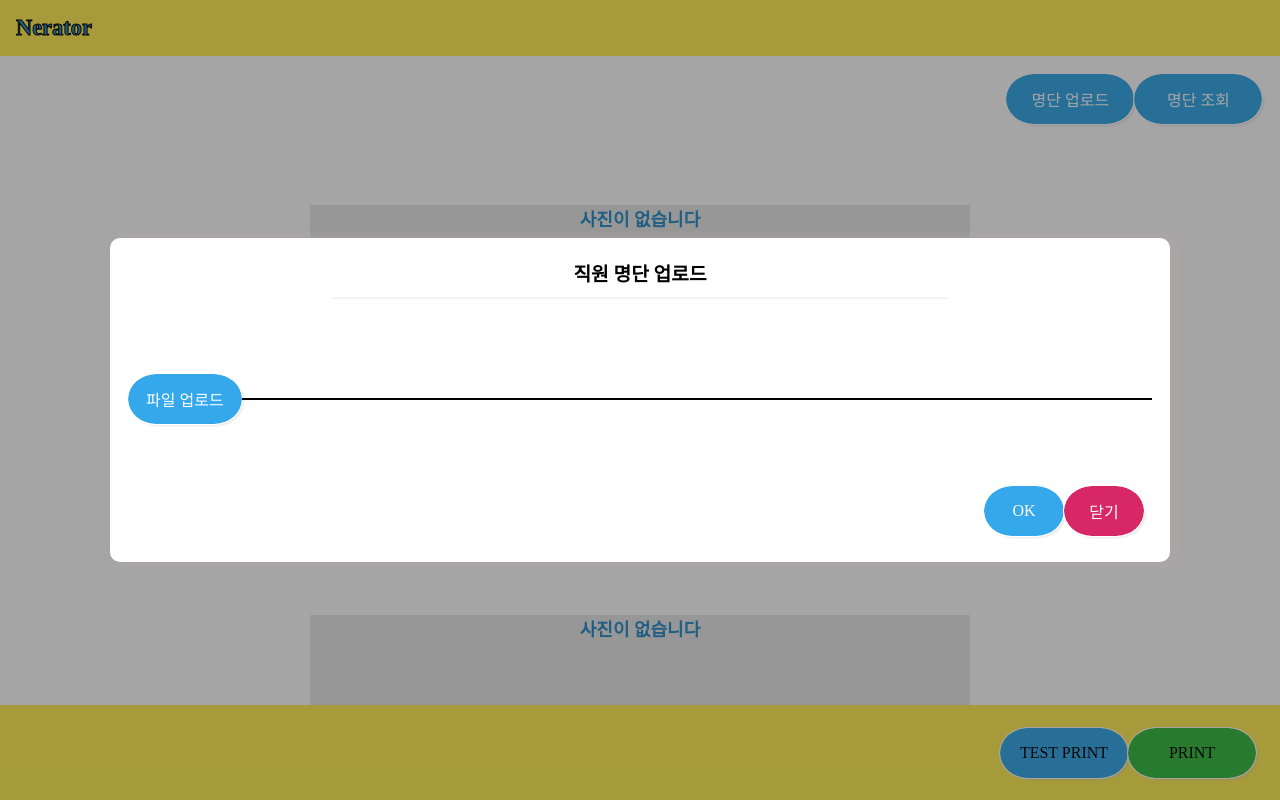
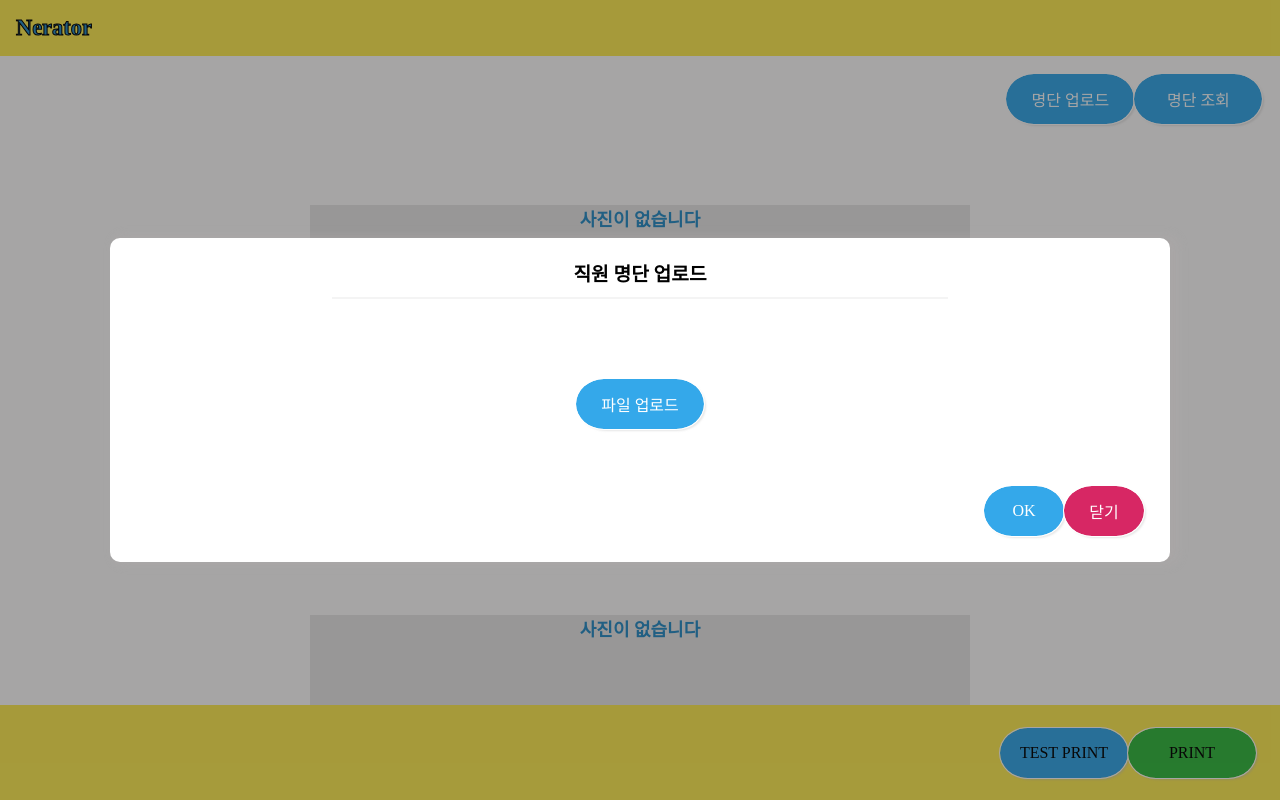
Before and after one commit to seojooLee/Nerator, a React (Create React App) app in the folder nerator/: page / in a window 1280 px wide. Both pictures are taken after a click on the element "명단 업로드". Shown: the top 800 px of the page. Built offline with nearby package versions, Linux system fonts and the light colour scheme.

Commit message:
앞면에는 드래그앤 드랍 안되던 오류 수정

```diff
--- a/nerator/src/layout/Contents.js
+++ b/nerator/src/layout/Contents.js
@@ -158,7 +158,21 @@ const Contents = ({ filesInfo = [], addNameTag, setLocation, locList }) => {
 
   const uploadContents = useCallback(() => {
     return (
-      <>
+      <PopUpContainer>
+        <TABLE>
+          {Object.keys(excelData).length > 0 &&
+            excelData["result"].map((item, idx) => {
+              return (
+                <TR>
+                  {item.map((it, ins) => {
+                    return <TD>{it}</TD>;
+                  })}
+                </TR>
+              );
+            })}
+        </TABLE>
+
+        <PopUpButtonContainer>
           <FileUpload
             id={"list"}
             text={"파일 업로드"}
@@ -174,20 +188,8 @@ const Contents = ({ filesInfo = [], addNameTag, setLocation, locList }) => {
           ) : (
             ""
           )}
-
-        <TABLE>
-          {Object.keys(excelData).length > 0 &&
-            excelData["result"].map((item, idx) => {
-              return (
-                <TR>
-                  {item.map((it, ins) => {
-                    return <TD>{it}</TD>;
-                  })}
-                </TR>
-              );
-            })}
-        </TABLE>
-      </>
+        </PopUpButtonContainer>
+      </PopUpContainer>
     );
   }, [excelData, filesInfo]);
 
@@ -226,9 +228,13 @@ const Contents = ({ filesInfo = [], addNameTag, setLocation, locList }) => {
 
   const handleDeleteItems = (e) => {
     let key = e.target.getAttribute("data-key");
-    console.log(key);
-    console.log(item2);
+    let key2 = e.currentTarget.parentNode.getAttribute("data-position");
+    console.log(key2);
+    if (key2 === "1") {
+      setItem1(item1.filter((e) => e.key !== Number(key)));
+    } else {
       setItem2(item2.filter((e) => e.key !== Number(key)));
+    }
   };
 
   const [isDragOver1, setIsDragOver1] = useState(false);
@@ -239,11 +245,13 @@ const Contents = ({ filesInfo = [], addNameTag, setLocation, locList }) => {
 
   let clone = [];
   const onDragOver = (e) => {
-    // console.log(e.target.classList);'
     e.preventDefault();
+    console.log("onDragOver");
     if (e.target.getAttribute("data-key") === "1") {
+      console.log("number 1");
       setIsDragOver1(true);
     } else {
+      console.log("number2");
       setIsDragOver2(true);
     }
   };
@@ -251,7 +259,6 @@ const Contents = ({ filesInfo = [], addNameTag, setLocation, locList }) => {
   const onDrop = (e) => {
     console.log("=================");
 
-    console.log(currentItem.getAttribute("data-key"));
     let move = e.target.getBoundingClientRect();
     let client_x = e.clientX - move.left;
     let client_y = e.clientY - move.top;
@@ -274,7 +281,6 @@ const Contents = ({ filesInfo = [], addNameTag, setLocation, locList }) => {
         x: client_x,
         y: client_y,
       };
-      //  setCurrentItem("");
     }
 
     if (e.target.getAttribute("data-key") === "1") {
@@ -285,6 +291,23 @@ const Contents = ({ filesInfo = [], addNameTag, setLocation, locList }) => {
         setIsDragOver1(false);
       }
       setItem1(item1.concat(obj));
+
+      let isExist = item1.findIndex(
+        (e, idx) =>
+          e.key ===
+          Number(
+            currentItem.getAttribute("data-key") === null
+              ? -1
+              : currentItem.getAttribute("data-key")
+          )
+      );
+      if (isExist >= 0) {
+        let copy = [...item1];
+        copy[isExist] = { ...copy[isExist], x: client_x, y: client_y };
+        setItem1(copy);
+      } else {
+        setItem1(item1.concat(obj));
+      }
     } else {
       if (!filesInfo.findIndex((e) => e.id === "back") < 0) {
         alert("이미지가 존재하지 않습니다.");
@@ -311,6 +334,12 @@ const Contents = ({ filesInfo = [], addNameTag, setLocation, locList }) => {
         setItem2(item2.concat(obj));
       }
     }
+  };
+
+  const handleItemDragEnd = (e) => {
+    console.log("handleItemDragEnd");
+    setIsDragOver1(false);
+    setIsDragOver2(false);
   };
 
   return (
@@ -340,15 +369,23 @@ const Contents = ({ filesInfo = [], addNameTag, setLocation, locList }) => {
             {item1 &&
               item1.map((itm, idx) => {
                 let prop = itm.props;
-
                 return (
+                  <>
                     <Items
                       {...prop}
                       className={"drop"}
                       drop={true}
                       x={itm.x}
                       y={itm.y}
-                  />
+                      data-position="1"
+                      data-key={itm.key}
+                    >
+                      {prop.children}
+                      <Cancel data-key={itm.key} onClick={handleDeleteItems}>
+                        X
+                      </Cancel>
+                    </Items>
+                  </>
                 );
               })}
 
@@ -391,6 +428,7 @@ const Contents = ({ filesInfo = [], addNameTag, setLocation, locList }) => {
                       drop={true}
                       x={itm.x}
                       y={itm.y}
+                      data-position="2"
                       data-key={itm.key}
                     >
                       {prop.children}
@@ -437,7 +475,7 @@ const Contents = ({ filesInfo = [], addNameTag, setLocation, locList }) => {
                 draggable={true}
                 isDragging
                 onDragStart={onDragEnter}
-                onDragEnd={(e) => setIsDragOver1(false)}
+                onDragEnd={(e) => handleItemDragEnd(e)}
                 drop={false}
               >
                 {item}
@@ -500,6 +538,10 @@ const ThumbNail = styled.div`
   background-color: ${(props) => (props.isDragOver ? " #d6d4d4" : " #e8e8e8")};
   border: ${(props) => (props.isDragOver ? " 4px dashed black" : " none")};
   overflow: hidden;
+
+  &:-moz-drag-over {
+    background-color: pink;
+  }
 `;
 
 const Image = styled.img`
@@ -544,20 +586,31 @@ const SelctContents = styled.div`
 const TABLE = styled.table`
   width: 100%;
   border-spacing: 0;
-  border: 0.5px solid black;
 `;
 
 const TR = styled.tr`
-  border: 0.5px solid black;
-
   &:first-child {
     background-color: aliceblue;
   }
 `;
 const TD = styled.td`
   text-align: center;
-  border: 0.5px solid black;
+
   width: 30px;
+`;
+
+const PopUpContainer = styled.div`
+  display: flex;
+  flex-direction: column;
+  justify-content: center;
+  align-items: center;
+  width: 100%;
+`;
+
+const PopUpButtonContainer = styled.div`
+  display: flex;
+  flex-direction: row;
+  margin-top: 10px;
 `;
 
 const Cancel = styled.div`
```
Lines whose indentation alone changed are shown as unchanged.
